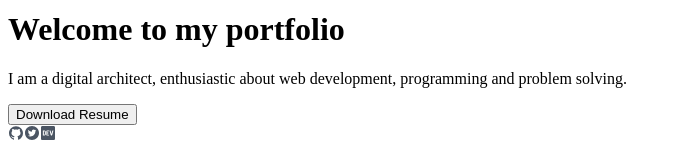
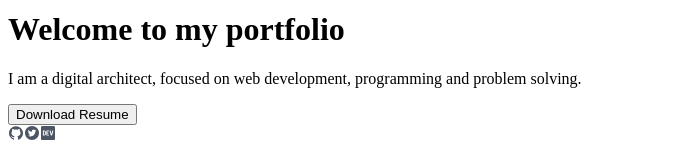
Before and after one commit to ikramkharbouch/portfoliomine, a Next.js app: page / in a window 1280 px wide. Shown: the part 518-678 px from the top of the page, without its empty margins (0-681 px from the left). Built offline with nearby package versions, Linux system fonts and the light colour scheme.

Commit message:
update: update brief text

```diff
--- a/components/Brief/index.js
+++ b/components/Brief/index.js
@@ -19,7 +19,7 @@ const Brief = () => {
       <div className="mx-auto">
         <div className="w-4/6 mx-auto">
           <h1 className="text-gray-600 font-bold text-lg">Welcome to my portfolio</h1>
-          <p className="text-sm lg:text-base mt-4 lg:mt-7 font-light">I am a digital architect, enthusiastic about web development, programming and problem solving.</p>
+          <p className="text-sm lg:text-base mt-4 lg:mt-7 font-light">I am a digital architect, focused on web development, programming and problem solving.</p>
         </div>
         <div className="flex mx-auto flex-col lg:flex-row text-center w-4/6 mt-5 lg:mt-10 gap-5 items-center">
           <Link href="../ikram-kharbouch.pdf"><a target="_blank" download className="w-full"><Button text="Download Resume" /></a></Link>
```
